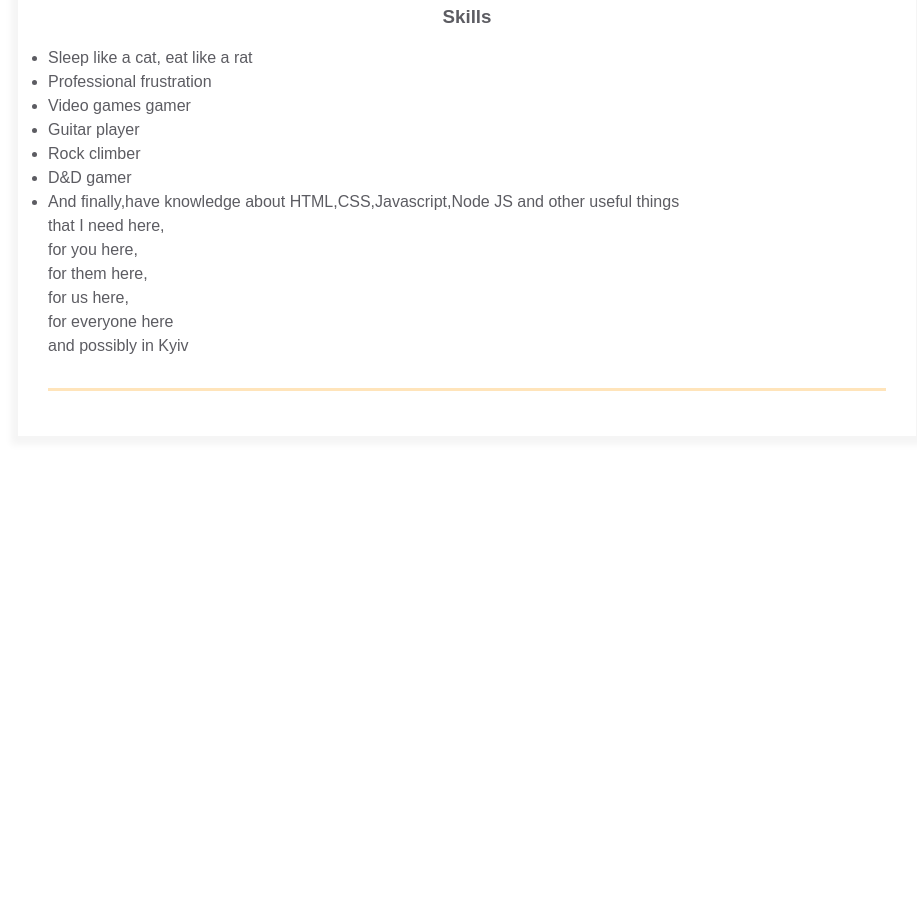
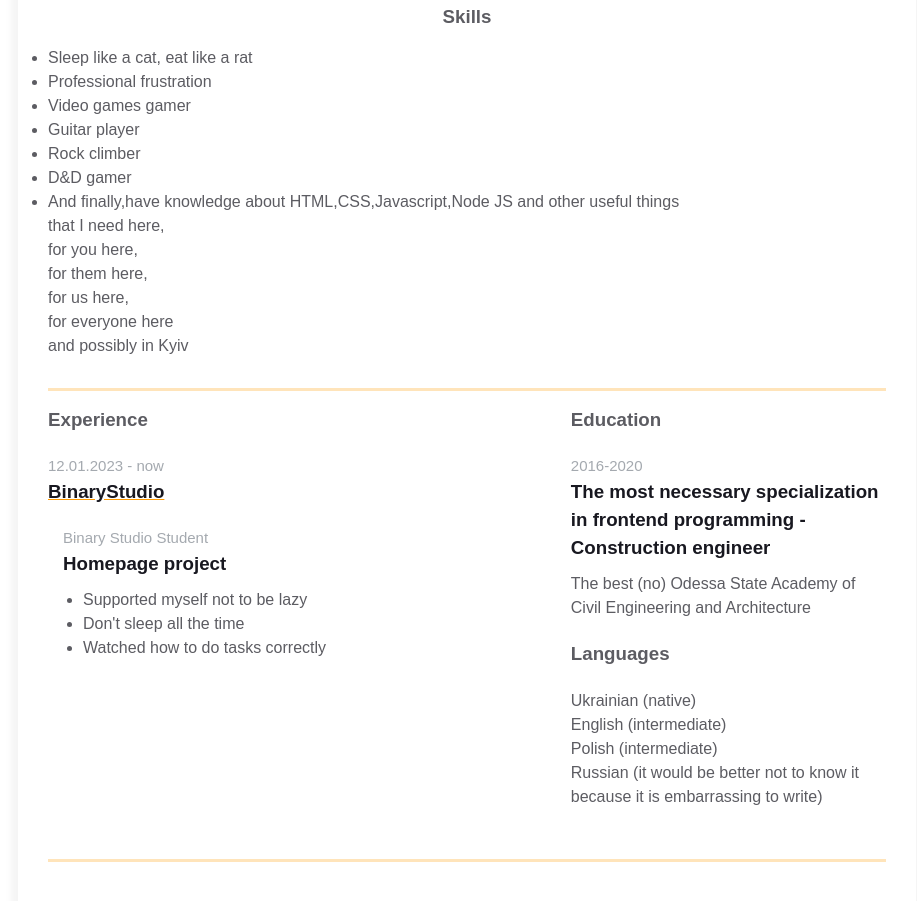
Before and after one commit to Izdormu/homepage, a plain HTML site: page index.html in a window 1280 px wide. Shown: the part 491-1392 px from the top of the page, without its empty margins (173-1090 px from the left). Before the commit the page ends 978 px from the top, so only its background shows below. Drawn offline with Linux system fonts and the light colour scheme.

Commit message:
added experiences and additional info

```diff
--- a/index.html
+++ b/index.html
@@ -73,9 +73,62 @@
               <li>Rock climber</li>
               <li>D&D gamer</li>
               <li>And finally,have knowledge about HTML,CSS,Javascript,Node JS and other useful things<br> that I need here,<br> for you here,<br> for them here,<br> for us here,<br> for everyone here<br> and possibly in Kyiv </li>
+            </ul>
+          </div>
+        </div>
+      </div>
+      <div class="container">
+        <div class="resume__block">
+          <div class="main-info fh">
 
+            <div class="experiences">
+              <h3 class="experiences__header">Experience</h3>
+              <div class="experiences__company">
+                <div class="experiences__company-header">
+                  <span class="experiences__company-header-durability">12.01.2023 - now
+                  </span>
+                  <h3 class="experiences__company-header-name">BinaryStudio</h3>
+                </div>
 
-            </ul>
+                <div class="experiences__company-project">
+                  <span class="experiences__company-project-role">Binary Studio Student</span>
+                  <h3 class="experiences__company-project-name">Homepage project</h3>
+                  <ul class="experiences__company-project-responsibilities">
+                    <li>Supported myself not to be lazy</li>
+                    <li>Don't sleep all the time</li>
+                    <li>Watched how to do tasks correctly</li>
+                  </ul>
+                </div>
+              </div>
+            </div>
+            <div class="additional-info fv">
+              <div class="additional-info__education">
+                <h3 class="additional-info__education-header">Education</h3>
+                <div class="additional-info__education-university">
+                  <span class="additional-info__education-university-durability">2016-2020</span>
+                  <h3 class="additional-info__education-university-speciality">The most necessary
+                    specialization in frontend programming -
+                    Construction engineer</h3>
+                  <p class="additional-info__education-university-name">The best (no) Odessa State Academy of Civil Engineering and Architecture</p>
+                </div>
+              </div>
+
+              <div class="additional-info__languages">
+                <h3 class="additional-info__languages-header">Languages</h3>
+                <p class="additional-info__languages-item">
+                  Ukrainian (native)
+                </p>
+                <p class="additional-info__languages-item">
+                  English (intermediate)
+                </p>
+                <p class="additional-info__languages-item">
+                  Polish (intermediate)
+                </p>
+                <p class="additional-info__languages-item">
+                  Russian (it would be better not to know it because it is embarrassing to write)
+                </p>
+              </div>
+            </div>
           </div>
         </div>
       </div>
```
